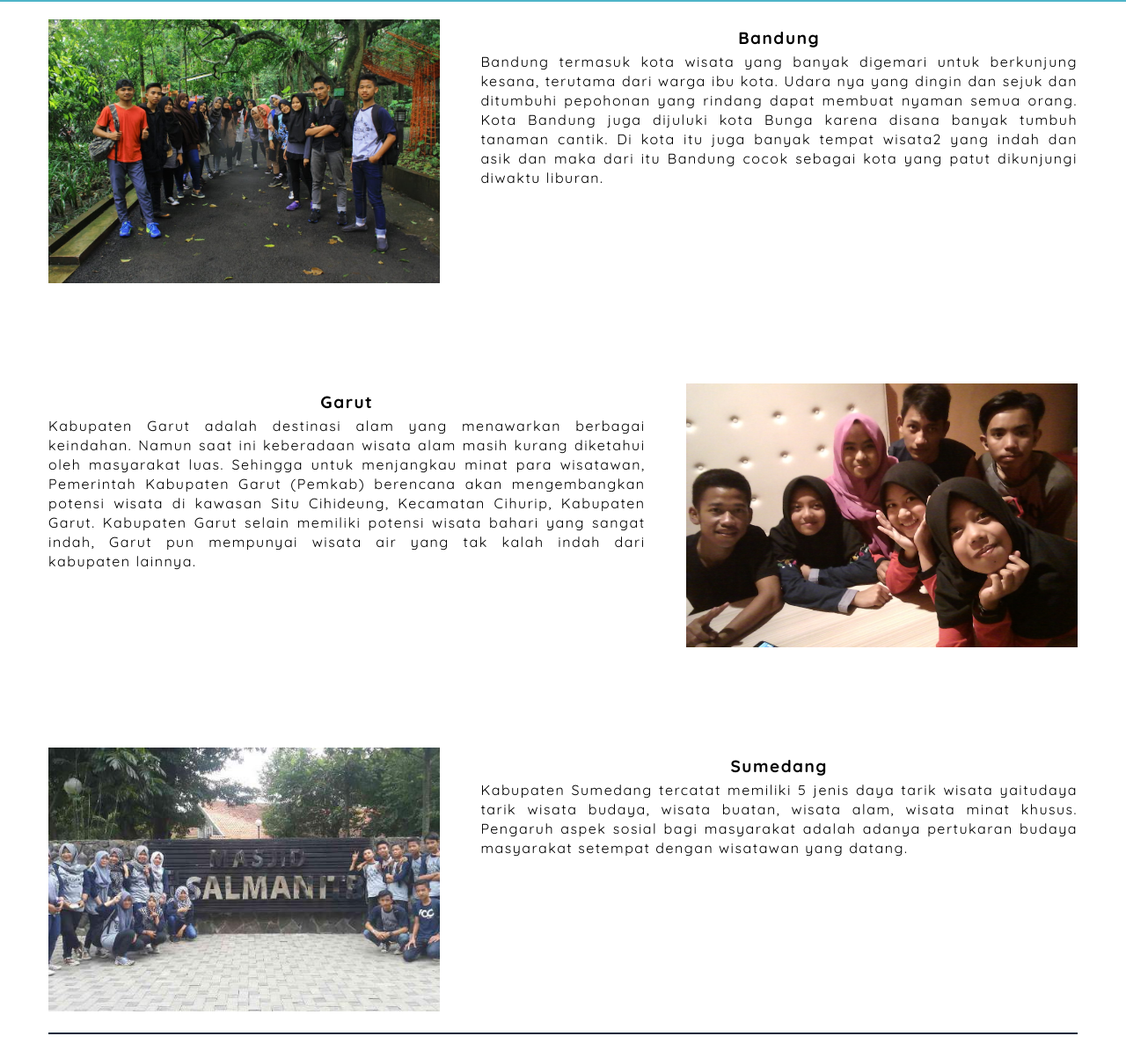
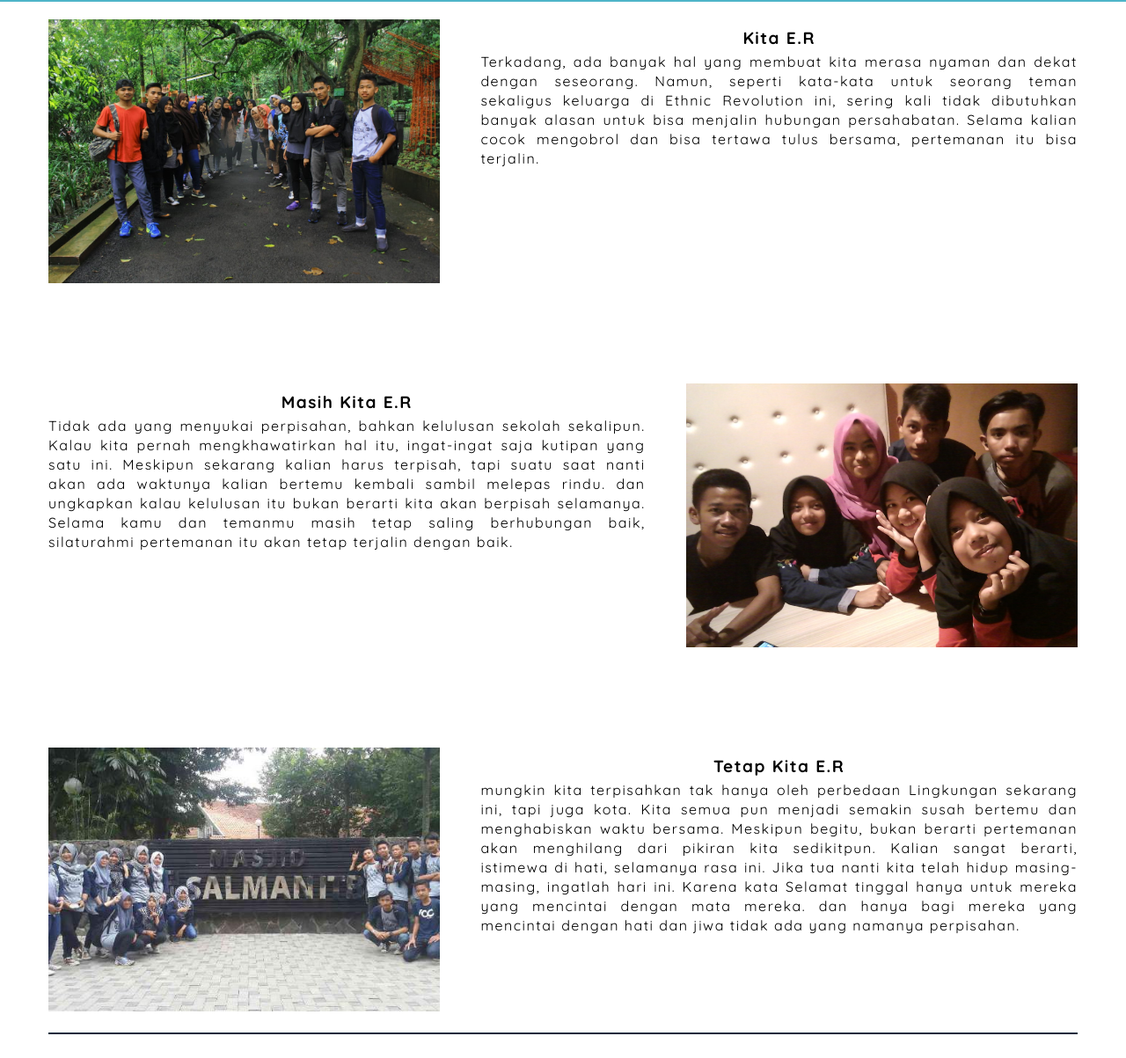
Before and after one commit to LukmanHakim17/Ethnic-Revolution, a plain HTML site: page index.html in a window 1280 px wide. Shown: the part 88-1291 px from the top of the page at 88% size. Drawn offline with Linux system fonts and the light colour scheme.

Commit message:
Update index.html

```diff
--- a/index.html
+++ b/index.html
@@ -3,7 +3,7 @@
   <head>
     <meta charset="UTF-8" />
     <meta name="viewport" content="width=device-width, initial-scale=1.0" />
-    <title>Agent Ethnic Revolution'17</title>
+    <title>Ethnic Revolution'17</title>
     <link rel="stylesheet" href="style.css" />
     <link
       href="https://fonts.googleapis.com/css2?family=Quicksand:wght@400;500;600;700&display=swap"
@@ -46,15 +46,14 @@
             <img src="img/article/bandung.jpg" />
           </div>
           <div class="article-txt">
-            <h2>Bandung</h2>
+            <h2>Kita E.R</h2>
             <p>
-              Bandung termasuk kota wisata yang banyak digemari untuk berkunjung
-              kesana, terutama dari warga ibu kota. Udara nya yang dingin dan
-              sejuk dan ditumbuhi pepohonan yang rindang dapat membuat nyaman
-              semua orang. Kota Bandung juga dijuluki kota Bunga karena disana
-              banyak tumbuh tanaman cantik. Di kota itu juga banyak tempat
-              wisata2 yang indah dan asik dan maka dari itu Bandung cocok
-              sebagai kota yang patut dikunjungi diwaktu liburan.
+              Terkadang, ada banyak hal yang membuat kita merasa nyaman dan dekat
+              dengan seseorang. Namun, seperti kata-kata untuk seorang teman
+              sekaligus keluarga di Ethnic Revolution ini, sering kali tidak
+              dibutuhkan banyak alasan untuk bisa menjalin hubungan persahabatan.
+              Selama kalian cocok mengobrol dan bisa tertawa tulus bersama,
+              pertemanan itu bisa terjalin.
             </p>
           </div>
         </div>
@@ -63,16 +62,15 @@
             <img src="img/article/garut.jpg" />
           </div>
           <div class="article-txt">
-            <h2>Garut</h2>
+            <h2>Masih Kita E.R</h2>
             <p>
-              Kabupaten Garut adalah destinasi alam yang menawarkan berbagai
-              keindahan. Namun saat ini keberadaan wisata alam masih kurang
-              diketahui oleh masyarakat luas. Sehingga untuk menjangkau minat
-              para wisatawan, Pemerintah Kabupaten Garut (Pemkab) berencana akan
-              mengembangkan potensi wisata di kawasan Situ Cihideung, Kecamatan
-              Cihurip, Kabupaten Garut. Kabupaten Garut selain memiliki potensi
-              wisata bahari yang sangat indah, Garut pun mempunyai wisata air
-              yang tak kalah indah dari kabupaten lainnya.
+              Tidak ada yang menyukai perpisahan, bahkan kelulusan sekolah sekalipun.
+              Kalau kita pernah mengkhawatirkan hal itu, ingat-ingat saja kutipan
+              yang satu ini. Meskipun sekarang kalian harus terpisah, tapi suatu
+              saat nanti akan ada waktunya kalian bertemu kembali sambil melepas rindu.
+              dan ungkapkan kalau kelulusan itu bukan berarti kita akan berpisah
+              selamanya. Selama kamu dan temanmu masih tetap saling berhubungan
+              baik, silaturahmi pertemanan itu akan tetap terjalin dengan baik.
             </p>
           </div>
         </div>
@@ -81,13 +79,17 @@
             <img src="img/article/sumedang.jpg" />
           </div>
           <div class="article-txt">
-            <h2>Sumedang</h2>
+            <h2>Tetap Kita E.R</h2>
             <p>
-              Kabupaten Sumedang tercatat memiliki 5 jenis daya tarik wisata
-              yaitudaya tarik wisata budaya, wisata buatan, wisata alam, wisata
-              minat khusus. Pengaruh aspek sosial bagi masyarakat adalah adanya
-              pertukaran budaya masyarakat setempat dengan wisatawan yang
-              datang.
+              mungkin kita terpisahkan tak hanya oleh perbedaan Lingkungan sekarang ini,
+              tapi juga kota. Kita semua pun menjadi semakin susah bertemu dan menghabiskan
+              waktu bersama. Meskipun begitu, bukan berarti pertemanan akan menghilang dari
+              pikiran kita sedikitpun. Kalian sangat berarti, istimewa di hati,
+              selamanya rasa ini. Jika tua nanti kita telah hidup masing-masing,
+              ingatlah hari ini.
+              Karena kata Selamat tinggal hanya untuk mereka yang mencintai dengan
+              mata mereka. dan hanya bagi mereka yang mencintai dengan hati dan jiwa
+              tidak ada yang namanya perpisahan.
             </p>
           </div>
         </div>
@@ -113,30 +115,26 @@
               <label>
                 Paket Liburan
                 <select name="paket_liburan">
-                  <option value="">Pilih Wisata</option>
-                  <option value="ke_bandung">Wisata Bandung</option>
-                  <option value="ke_garut">Wisata Garut</option>
-                  <option value="ke_sumedang">Wisata Sumedang</option>
+                  <option value="">Pilih Acara</option>
+                  <option value="ke_bandung">Ngeliwet</option>
+                  <option value="ke_garut">Nongkrong seru</option>
+                  <option value="ke_sumedang">Temu kangen</option>
                 </select>
-              </label>
-              <label>
-                Tanggal Berangkat <input type="date" name"tanggal_berangkat">
               </label>
             </div>
           </div>
 
           <div class="form-btn col">
-            <button class="btn-reset" type="reset">Reset</button>
-            <button class="btn-send" type="submit">Kirim</button>
+            <h2>"Yuk kita Ngobrol dan Berkumpul bersama untuk Menikmati rasa Rindu kita Semua"</h2>
           </div>
         </form>
       </div>
     </div>
 
     <footer>
-      <div class="footer-top"><h1>Developed By CEBJ-15</h1></div>
+      <div class="footer-top"><h1>Developed By</h1></div>
       <div class="footer-bottom">
-        <h3>| Lukman Nulhakim |</h3>
+        <h2>| Lukman Nulhakim |</h2>
       </div>
     </footer>
   </body>
```
